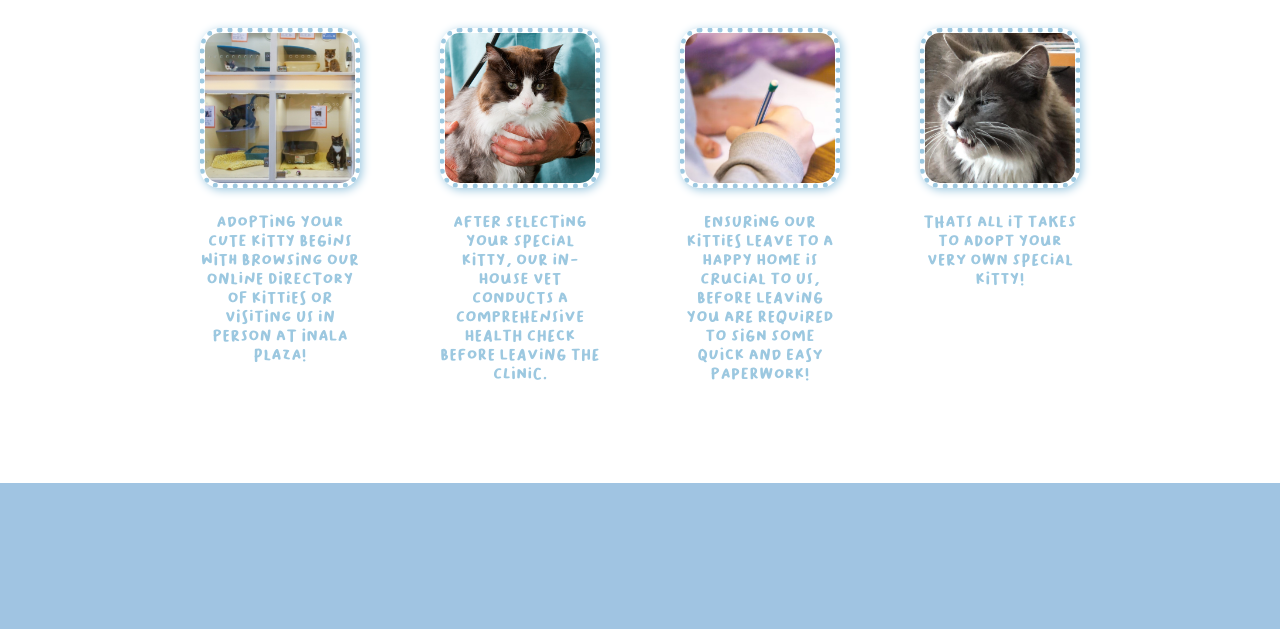
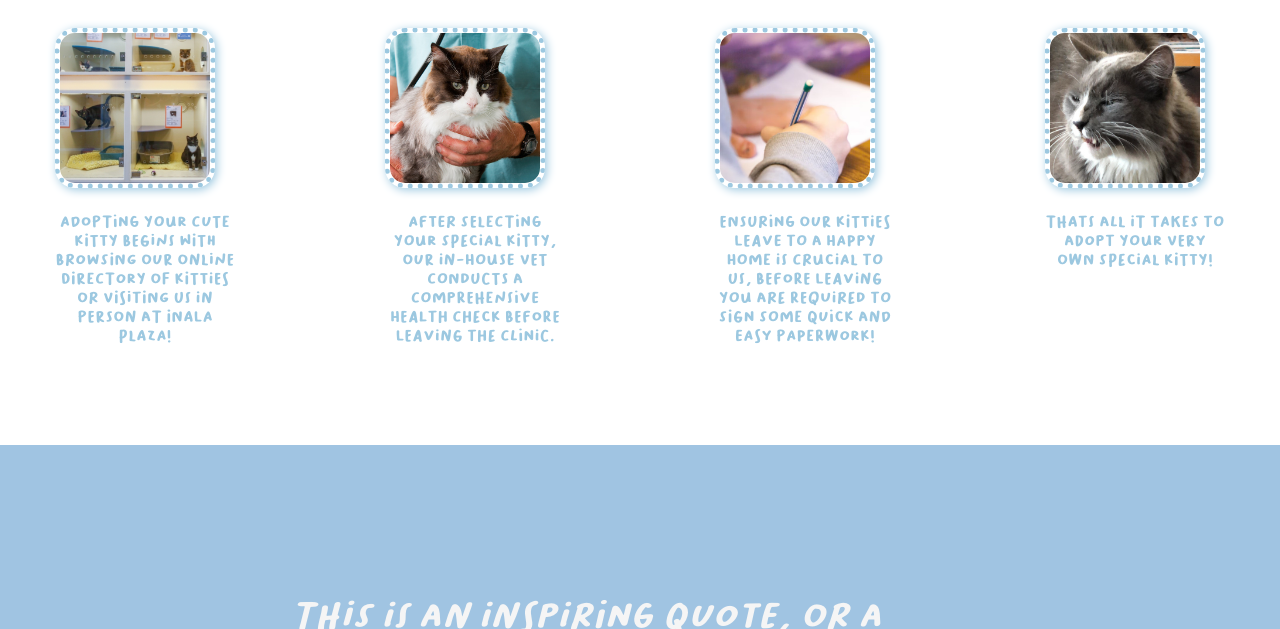
Before and after one commit to qu4gga/Landing-page-project, a plain HTML site: page index.html in a window 1280 px wide. Shown: the part 662-1291 px from the top of the page. Drawn offline with Linux system fonts and the light colour scheme.

Commit message:
Edited logo, change spacing on preview

```diff
--- a/styles.css
+++ b/styles.css
@@ -120,7 +120,7 @@ body {
     color: #9cc8e0;
     font-size: auto;
     text-align: center;
-    max-width: 160px;
+    max-width: 180px;
 }
 
 #info-img {
@@ -142,7 +142,7 @@ body {
 .info-container {
     flex: 1;
     display: flex;
-    gap: 80px;
+    gap: 150px;
     padding-bottom: 100px;
 }
 
```
Also changed, not shown: images/logo.png.
